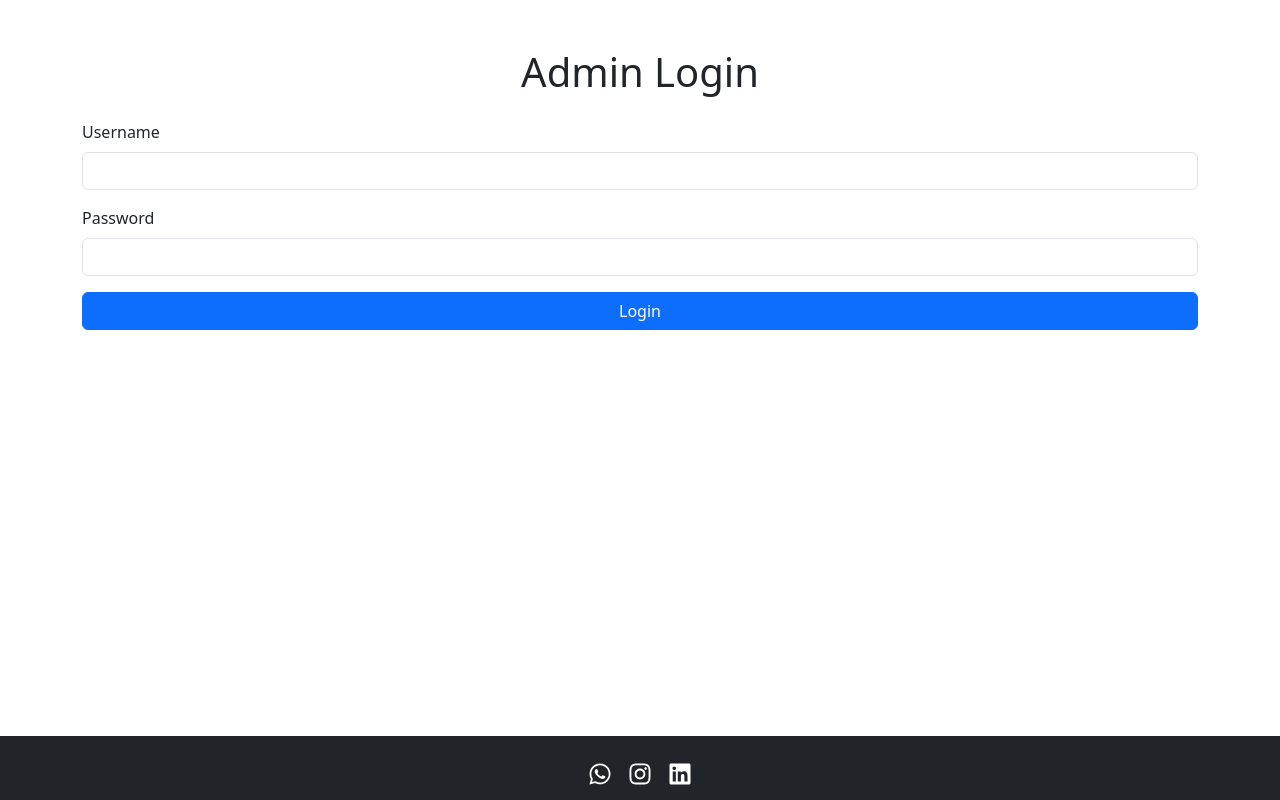
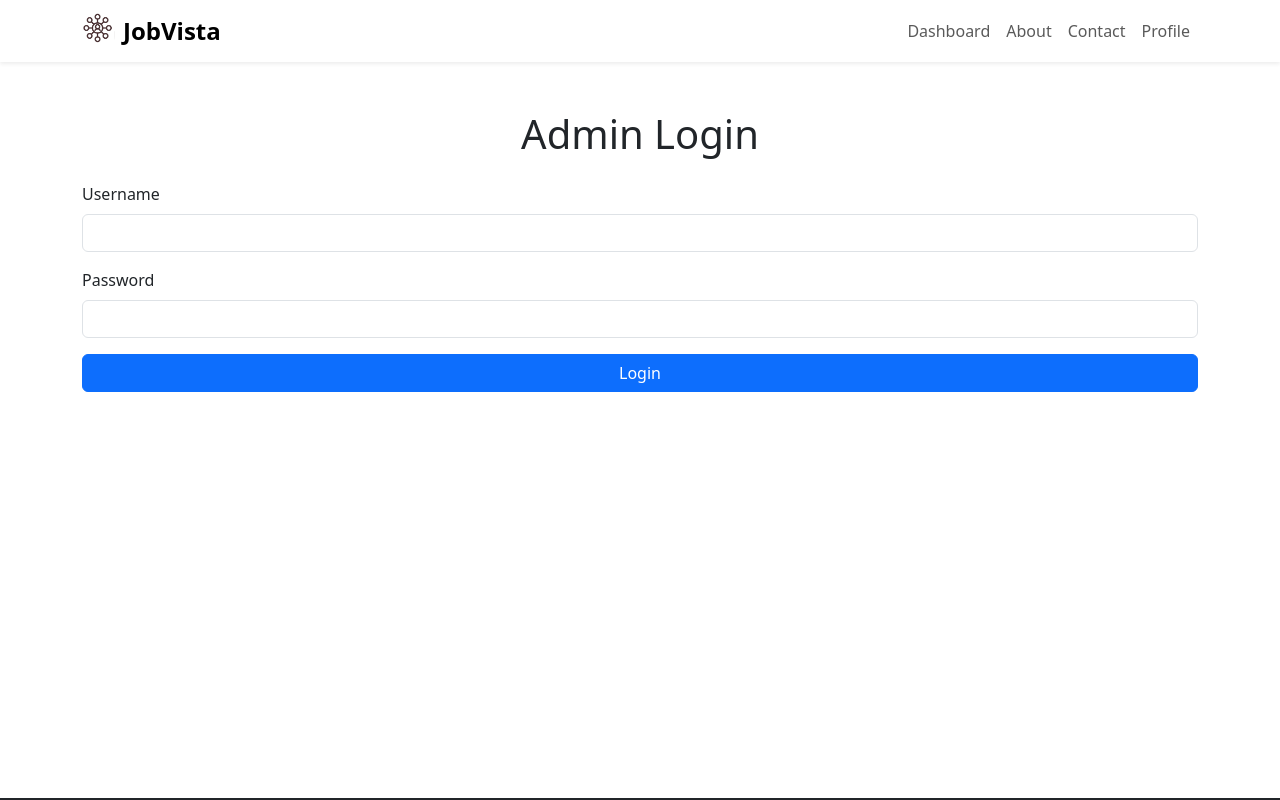
Before and after one commit to Pankaj282002/job-frontend, a React (Create React App) app: page /login in a window 1280 px wide. Shown: the top 800 px of the page. Built offline with nearby package versions, Linux system fonts and the light colour scheme.

Commit message:
serate navbar

```diff
--- a/public/index.html
+++ b/public/index.html
@@ -30,7 +30,7 @@
       work correctly both with client-side routing and a non-root public URL.
       Learn how to configure a non-root public URL by running `npm run build`.
     -->
-    <title>Job Linkers</title>
+    <title>JobVista</title>
   </head>
   <body>
     <noscript>You need to enable JavaScript to run this app.</noscript>
--- a/src/App.js
+++ b/src/App.js
@@ -12,7 +12,7 @@ import Footer from './components/Footer';
 function App() {
     return (
         <Router>
-
+            <AppNavbar />
             <div style={{ minHeight: '80vh' }}>
                 <Routes>
                     <Route path="/" element={<JobDashboard />} />
--- a/src/components/Navbar.js
+++ b/src/components/Navbar.js
@@ -4,25 +4,33 @@ import { Navbar, Container, Nav } from 'react-bootstrap';
 import { FaWhatsapp, FaInstagram, FaLinkedin } from 'react-icons/fa';
 import 'bootstrap/dist/css/bootstrap.min.css';
 
+const logoPath = '/logo192.png';
 const AppNavbar = () => {
     return (
-        <Navbar bg="dark" variant="dark" expand="lg">
+        <Navbar className="bg-white shadow-sm" expand="md" sticky="top">
                        <Container>
-                <Navbar.Brand as={Link} to="/">
-                    JobLink
+                           <Navbar.Brand className="color-primary fw-bold" style={{ fontSize: '1.5rem' }}>
+                               {/* REPLACED EMOJI WITH PNG LOGO */}
+                               <img
+                                   src={logoPath} // Path: /logo192.png
+                                   alt="JobVista Logo"
+                                   height="30"
+                                   className="d-inline-block align-top me-2 rounded"
+                                   onError={(e) => {
+                                       e.target.onerror = null; // Prevents infinite loop
+                                       // Fallback placeholder image
+                                       e.target.src = 'https://placehold.co/30x30/173f5f/ffffff?text=JV';
+                                   }}
+                               />
+                               JobVista
                            </Navbar.Brand>
                            <Navbar.Toggle aria-controls="basic-navbar-nav" />
                            <Navbar.Collapse id="basic-navbar-nav">
                                <Nav className="ms-auto">
-                        <Nav.Link href="https://chat.whatsapp.com/EfdlfYQypNHDAJkqVw4UXR" target="_blank" className="social-icon-link whatsapp">
-                            <FaWhatsapp size={24} />
-                        </Nav.Link>
-                        <Nav.Link href="https://www.instagram.com/job_linkers0/" target="_blank" className="social-icon-link instagram">
-                            <FaInstagram size={24} />
-                        </Nav.Link>
-                        <Nav.Link href="https://www.linkedin.com/in/" target="_blank" className="social-icon-link linkedin">
-                            <FaLinkedin size={24} />
-                        </Nav.Link>
+                                   <Nav.Link href="#" className="color-primary fw-medium">Dashboard</Nav.Link>
+                                   <Nav.Link href="#">About</Nav.Link>
+                                   <Nav.Link href="#">Contact</Nav.Link>
+                                   <Nav.Link href="#">Profile</Nav.Link>
                                </Nav>
                            </Navbar.Collapse>
                        </Container>
```
Lines whose indentation alone changed are shown as unchanged.
